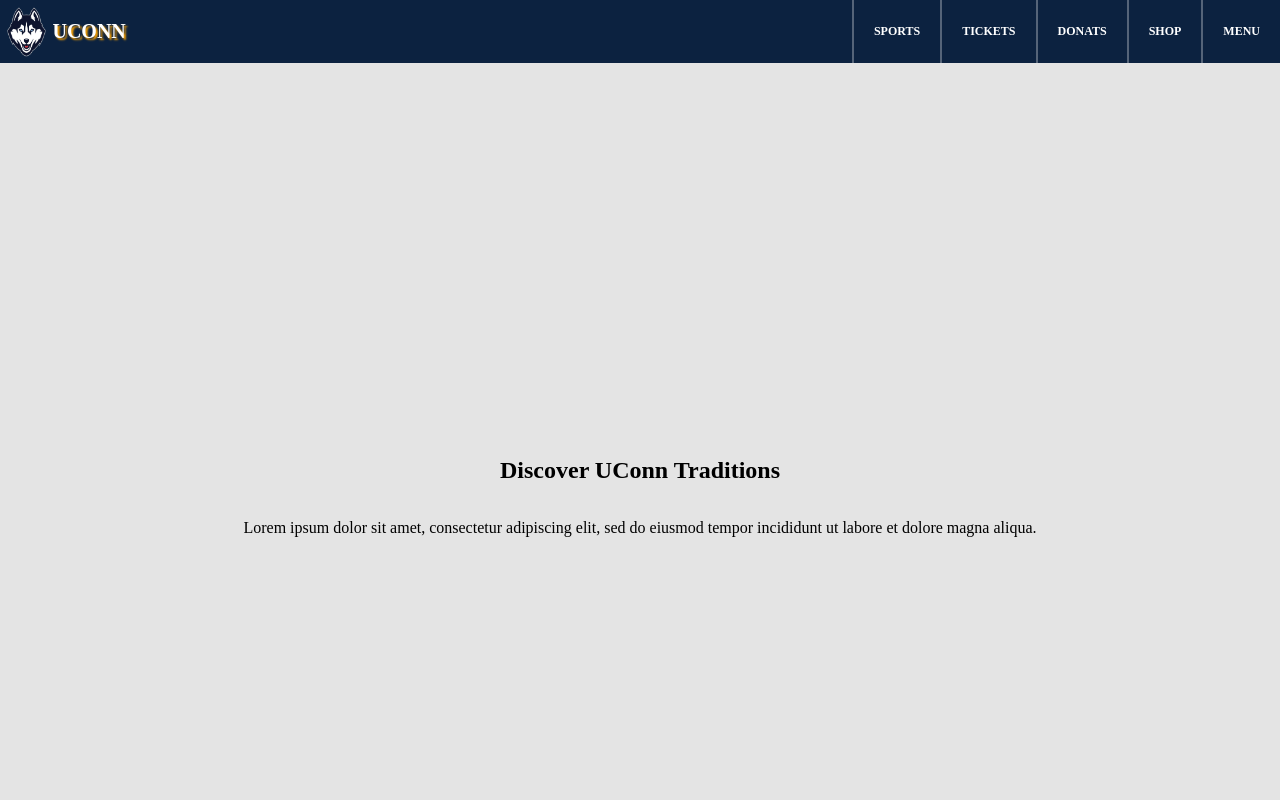
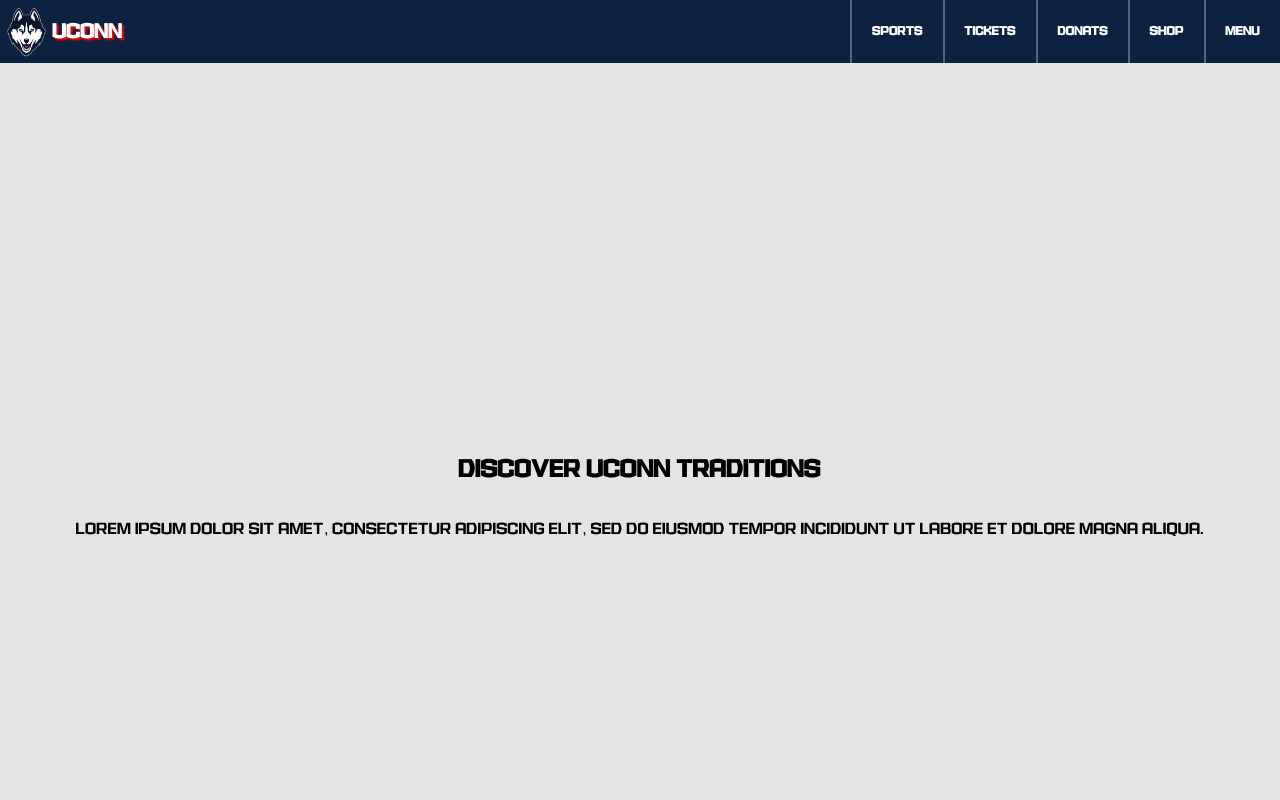
Before and after one commit to xynthiawan/UConn-Site, a plain HTML site: page index.html in a window 1280 px wide. Shown: the top 800 px of the page. Drawn offline with Linux system fonts and the light colour scheme.

Commit message:
text and font change

```diff
--- a/index.css
+++ b/index.css
@@ -1,8 +1,12 @@
 body {
   padding: 0;
   margin: 0;
+  font-family:NCAA;
 }
-
+@font-face{
+  font-family: "NCAA";
+  src:url(./fonts/NCAA_UConn_Huskies_Extended.ttf) format("truetype");
+}
 .uconn-header {
   height: 63px;
   background-color: #0c2240;
@@ -16,7 +20,7 @@ body {
   font-weight: bold;
   font-size: 20px;
   color: #fff;
-  text-shadow: 2px 2px 2px orange;
+  text-shadow: 2px 2px 2px red;
 }
 
 .uconn-header .logo img {
@@ -175,8 +179,13 @@ body {
   justify-content: center;
 }
 
+span{
+  font-size: 30px;
+}
+
 .uconn-footer .title-line {
   padding: 0 10px;
+  font-family: sans-serif;
 }
 
 .uconn-footer .footer-image {
@@ -188,6 +197,8 @@ body {
   padding: 0 20px;
 }
 
+
+
 .footer-image-text {
   text-align: center;
   font-size: 55px;
```
Also changed, not shown: index.html (+1 -0 lines), fonts/NCAA_UConn_Huskies_Extended.ttf (added).
